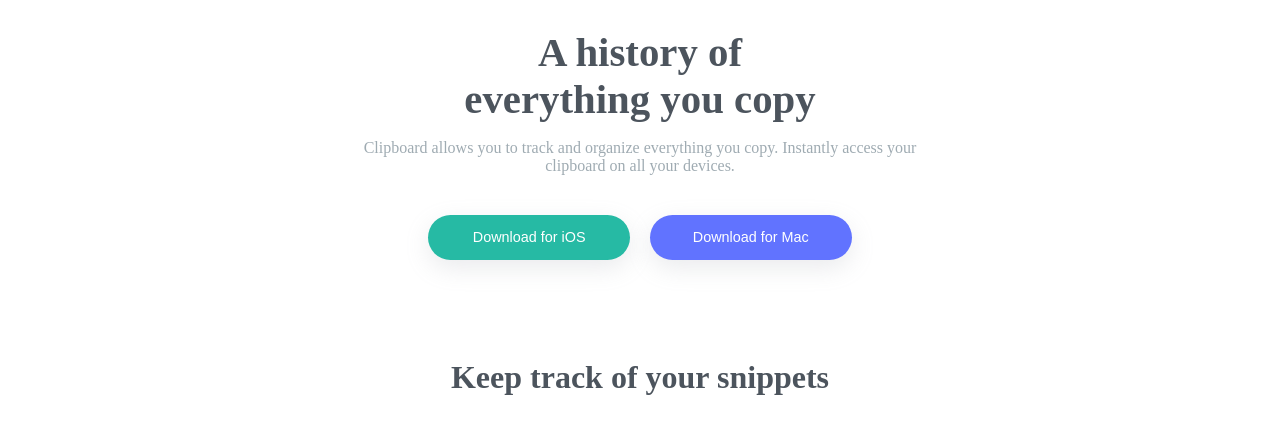
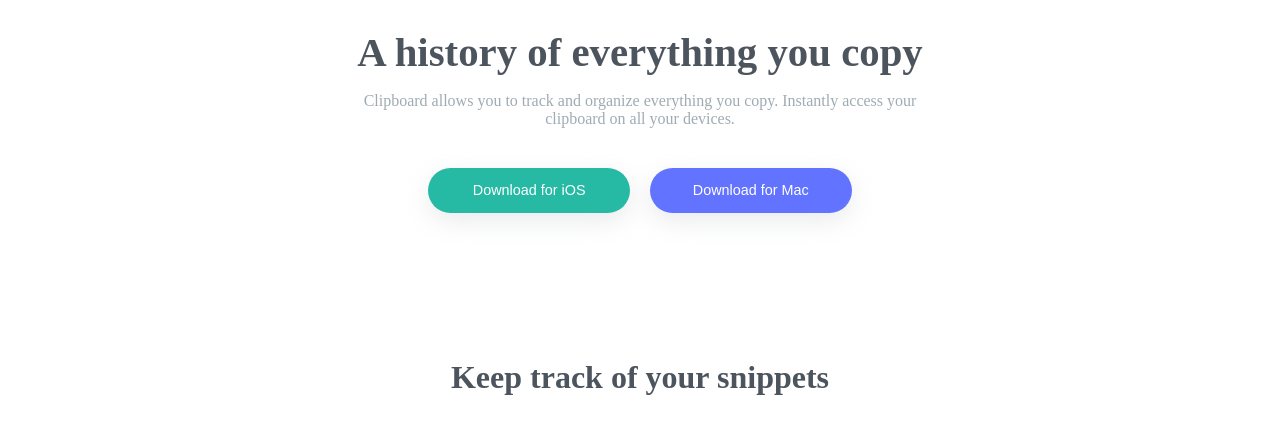
Before and after one commit to Chimoneg27/Clipboard-landing-page, a plain HTML site: page index.html in a window 1280 px wide. Shown: the part 353-778 px from the top of the page. Drawn offline with Linux system fonts and the light colour scheme; a web font is replaced by a local one.

Commit message:
Update index.html

```diff
--- a/index.html
+++ b/index.html
@@ -16,7 +16,7 @@
         <img src="images/logo.svg" alt="logo-copy">
       </div>
       <div id="brief-history">
-        <h1>A history of <br> everything you copy</h1>
+        <h1>A history of everything you copy</h1>
 
         <p>Clipboard allows you to track and organize everything you
         copy. Instantly access your clipboard on all your devices.</p>
```
